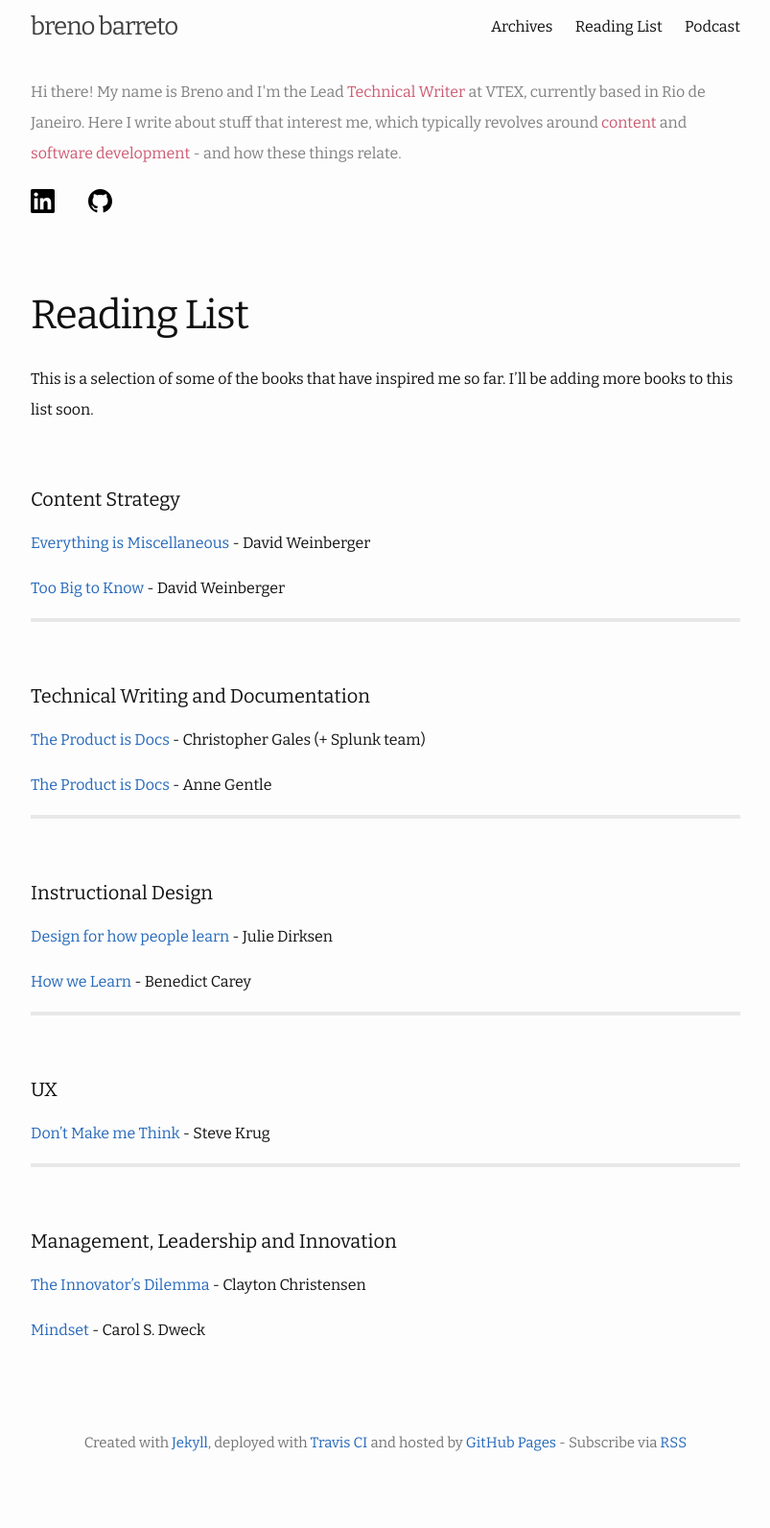
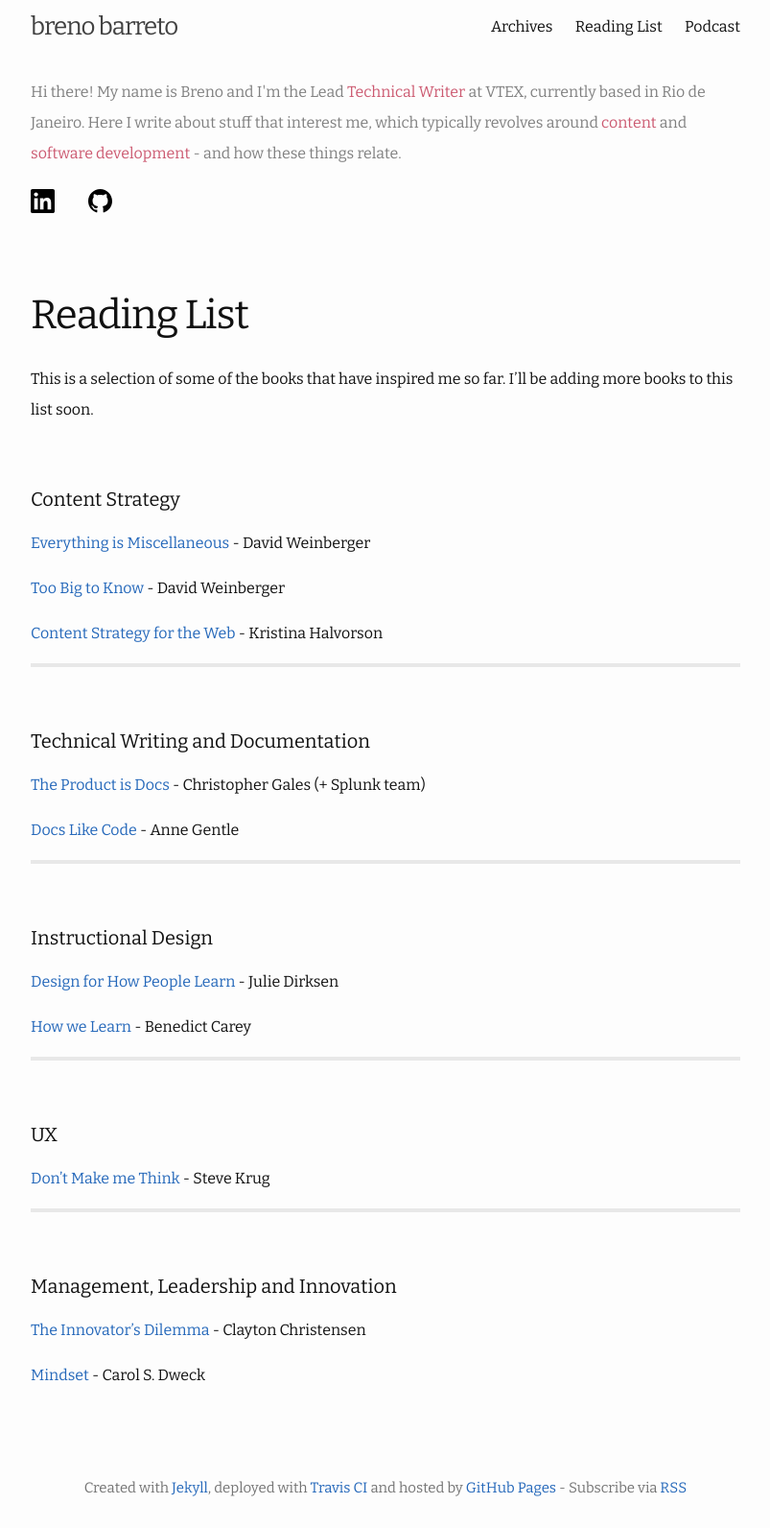
Before and after one commit to brenobarreto/brenobarreto.github.io, a Jekyll site: the page built from reading-list.md, in a window 1280 px wide. Shown: the whole page at 96% size, without its empty margins (238-1041 px from the left). Built offline with Jekyll 4.4.1, drawn with Linux system fonts in a browser that asks for light colours; before the commit the page ends 1545 px from its top, so only the background shows below that.

Commit message:
Fix the name of the book Docs Like Code in the Reading List

```diff
--- a/reading-list.md
+++ b/reading-list.md
@@ -14,6 +14,8 @@ This is a selection of some of the books that have inspired me so far. I'll be a
 
 <a href="https://www.amazon.com.br/dp/B06XCHL4VF/ref=dp-kindle-redirect?_encoding=UTF8&btkr=1" target="_blank">Too Big to Know</a> - David Weinberger
 
+<a href="https://www.amazon.com/Content-Strategy-Web-Kristina-Halvorson/dp/0321808304" target="_blank">Content Strategy for the Web</a> - Kristina Halvorson
+
 <hr>
 <br>
 
@@ -21,14 +23,14 @@ This is a selection of some of the books that have inspired me so far. I'll be a
 
 <a href="https://www.amazon.com/Product-Docs-technical-documentation-development-ebook/dp/B078G5PV3Q" target="_blank">The Product is Docs</a> - Christopher Gales (+ Splunk team)
 
-<a href="http://www.lulu.com/shop/anne-gentle/docs-like-code/paperback/product-23487291.html" target="_blank">The Product is Docs</a> - Anne Gentle
+<a href="http://www.lulu.com/shop/anne-gentle/docs-like-code/paperback/product-23487291.html" target="_blank">Docs Like Code</a> - Anne Gentle
 
 <hr>
 <br>
 
 #### Instructional Design
 
-<a href="https://www.amazon.com/Design-People-Learn-Voices-Matter/dp/0321768434" target="_blank">Design for how people learn</a> - Julie Dirksen
+<a href="https://www.amazon.com/Design-People-Learn-Voices-Matter/dp/0321768434" target="_blank">Design for How People Learn</a> - Julie Dirksen
 
 <a href="https://www.amazon.com/How-We-Learn-Surprising-Happens/dp/0812984293" target="_blank">How we Learn</a> - Benedict Carey
 
```
